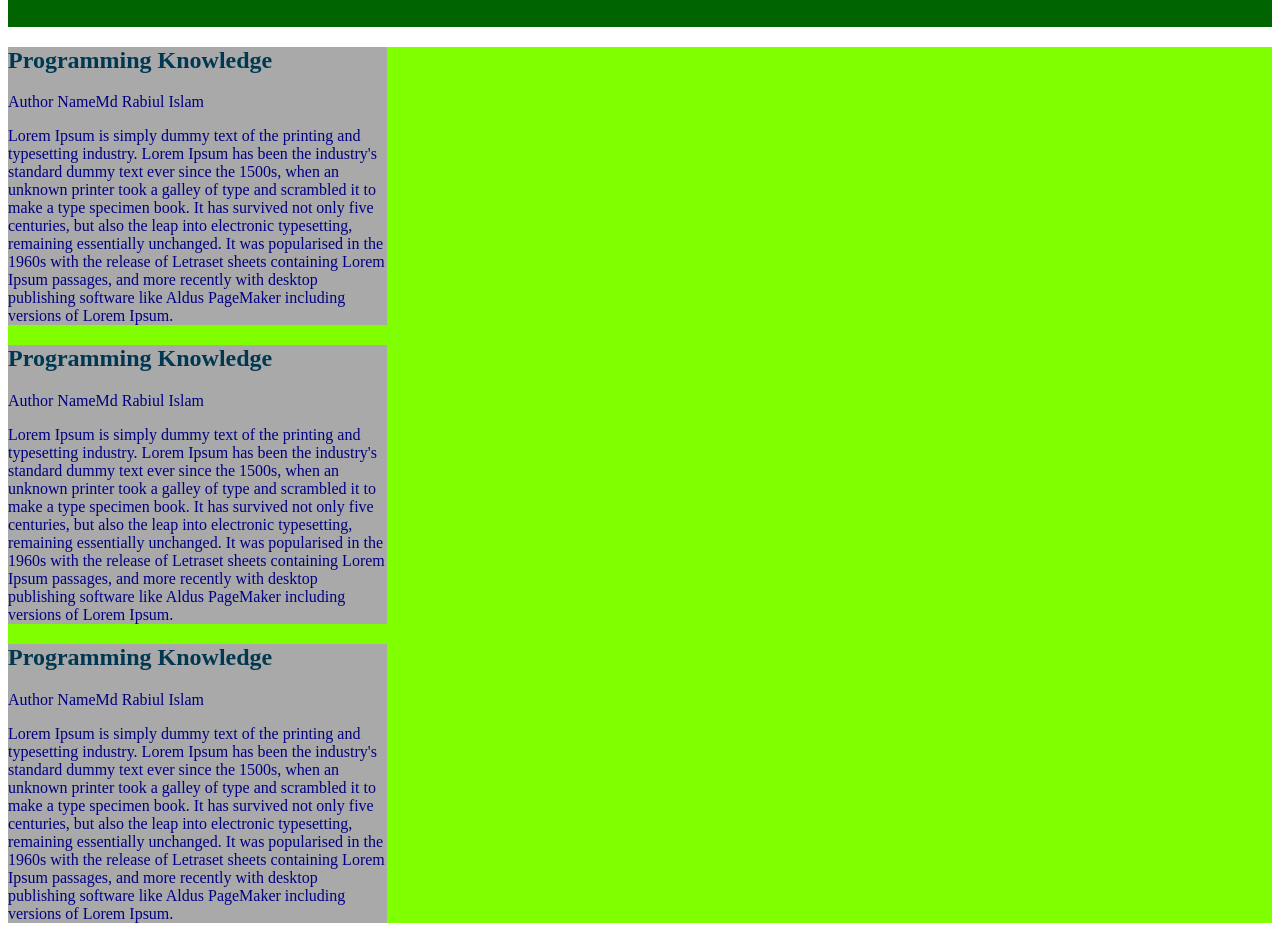
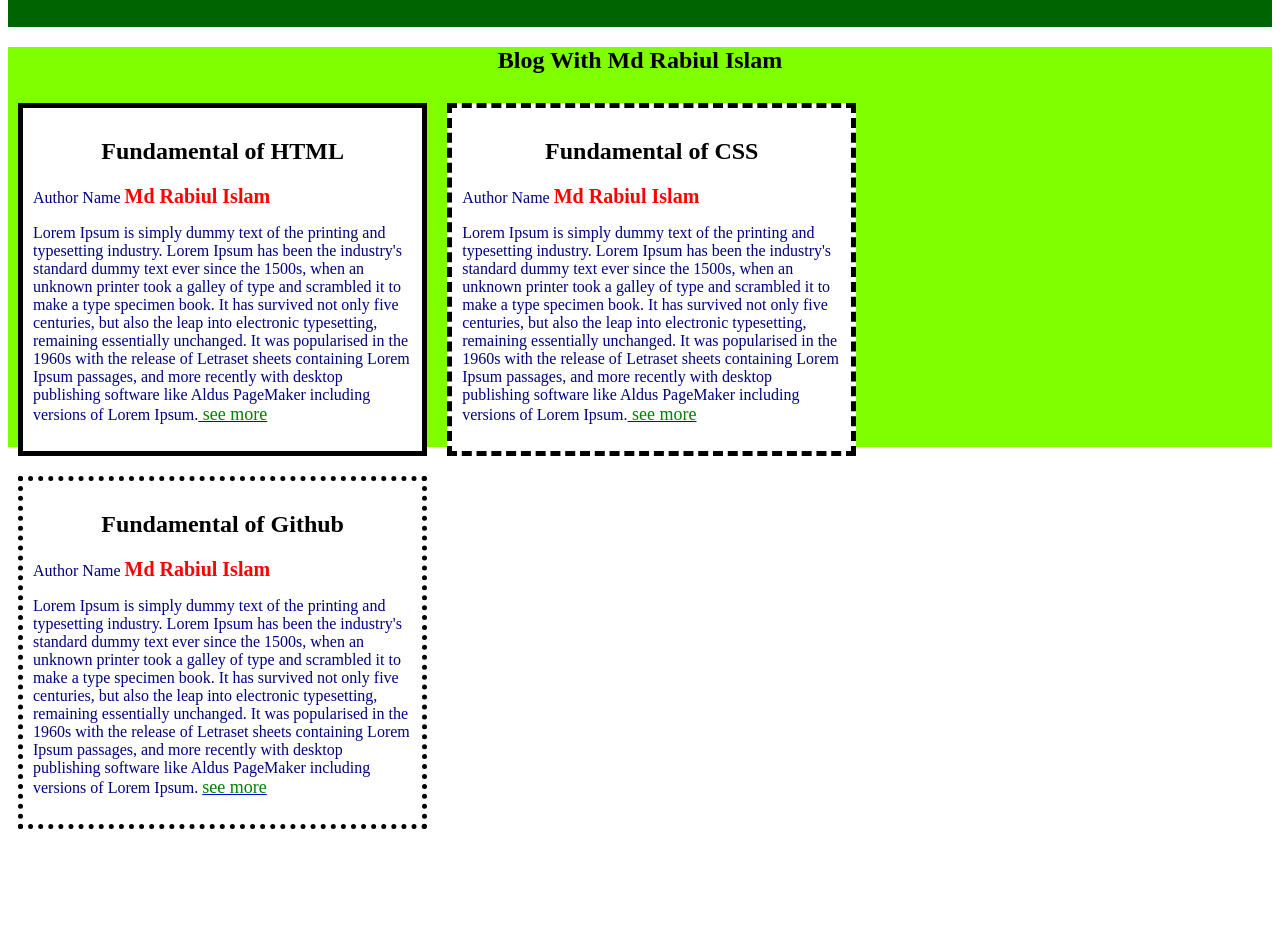
Before and after one commit to cserabi/my-second-repo, a plain HTML site: page index.html in a window 1280 px wide. Shown: the part 540-1479 px from the top of the page. After the commit the page ends 1379 px from the top, so only its background shows below. Drawn offline with Linux system fonts and the light colour scheme.

Commit message:
Basic edition

```diff
--- a/index.html
+++ b/index.html
@@ -26,28 +26,30 @@
 </div>
 
 <div class="feature">
-  <div>
-    <h2>Programming Knowledge </h2>
-    <p>Author Name<span>Md Rabiul Islam</span></p>
+
+  <h2>Blog With Md Rabiul Islam</h2>
+  <div class="one">
+    <h2>Fundamental of HTML </h2>
+    <p>Author Name <span>Md Rabiul Islam</span></p>
     <p>
       Lorem Ipsum is simply dummy text of the printing and typesetting industry. Lorem Ipsum has been the industry's standard dummy text ever since the 1500s, when an unknown printer took a galley of type and scrambled it to make a type specimen book. It has survived not only five centuries, but also the leap into electronic typesetting, remaining essentially unchanged. It was popularised in the 1960s with the release of Letraset sheets containing Lorem Ipsum passages, and more recently with desktop publishing software like
-      Aldus PageMaker including versions of Lorem Ipsum.
+      Aldus PageMaker including versions of Lorem Ipsum.<a href="https://cserabi.wordpress.com/"><small> see more</small></a>
     </p>
   </div>
-  <div>
-    <h2>Programming Knowledge </h2>
-    <p>Author Name<span>Md Rabiul Islam</span></p>
+  <div class="two">
+    <h2> Fundamental of CSS</h2>
+    <p>Author Name <span>Md Rabiul Islam</span></p>
     <p>
       Lorem Ipsum is simply dummy text of the printing and typesetting industry. Lorem Ipsum has been the industry's standard dummy text ever since the 1500s, when an unknown printer took a galley of type and scrambled it to make a type specimen book. It has survived not only five centuries, but also the leap into electronic typesetting, remaining essentially unchanged. It was popularised in the 1960s with the release of Letraset sheets containing Lorem Ipsum passages, and more recently with desktop publishing software like
-      Aldus PageMaker including versions of Lorem Ipsum.
+      Aldus PageMaker including versions of Lorem Ipsum.<a href="https://cserabi.wordpress.com/"><small> see more</small></a>
     </p>
   </div>
-  <div>
-    <h2>Programming Knowledge </h2>
-    <p>Author Name<span>Md Rabiul Islam</span></p>
+  <div class="three">
+    <h2>Fundamental of Github</h2>
+    <p>Author Name <span>Md Rabiul Islam</span></p>
     <p>
       Lorem Ipsum is simply dummy text of the printing and typesetting industry. Lorem Ipsum has been the industry's standard dummy text ever since the 1500s, when an unknown printer took a galley of type and scrambled it to make a type specimen book. It has survived not only five centuries, but also the leap into electronic typesetting, remaining essentially unchanged. It was popularised in the 1960s with the release of Letraset sheets containing Lorem Ipsum passages, and more recently with desktop publishing software like
-      Aldus PageMaker including versions of Lorem Ipsum.
+      Aldus PageMaker including versions of Lorem Ipsum. <a href="https://cserabi.wordpress.com/"><small> see more</small></a>
     </p>
   </div>
 
--- a/style.css
+++ b/style.css
@@ -27,10 +27,51 @@ p{
 .feature
 {
   background-color:chartreuse ;
+  width: auto;
+  height: 400px;
 }
-.feature  div{
-  width:30%;
-  background-color:darkgray ;
-  color:rgb(0, 56, 82);
+.feature h2
+{
+  color: rgb(0, 0, 0);
+  text-align: center;
 
 }
+.feature span{
+  color:red ;
+  font-size: 20px;
+  font-weight: 700;
+}
+.feature small
+{
+  font-size: 18px;
+  color:green;
+}
+.feature  .one{
+  width:30%;
+  background-color:rgb(255, 255, 255) ;
+  color:rgb(0, 56, 82);
+  margin: 10px;
+  padding: 10px;
+  float:left;
+  border: 5px solid black;
+
+}
+
+.feature  .two{
+  width:30%;
+  background-color:rgb(255, 255, 255) ;
+  color:rgb(0, 56, 82);
+  margin: 10px;
+  padding: 10px;
+  float:left;
+  border: 5px dashed black;
+}
+.feature .three{
+  width:30%;
+  background-color:rgb(255, 255, 255) ;
+  color:rgb(0, 56, 82);
+  margin: 10px;
+  padding: 10px;
+  float:left;
+  border: 5px dotted black;
+}
```
